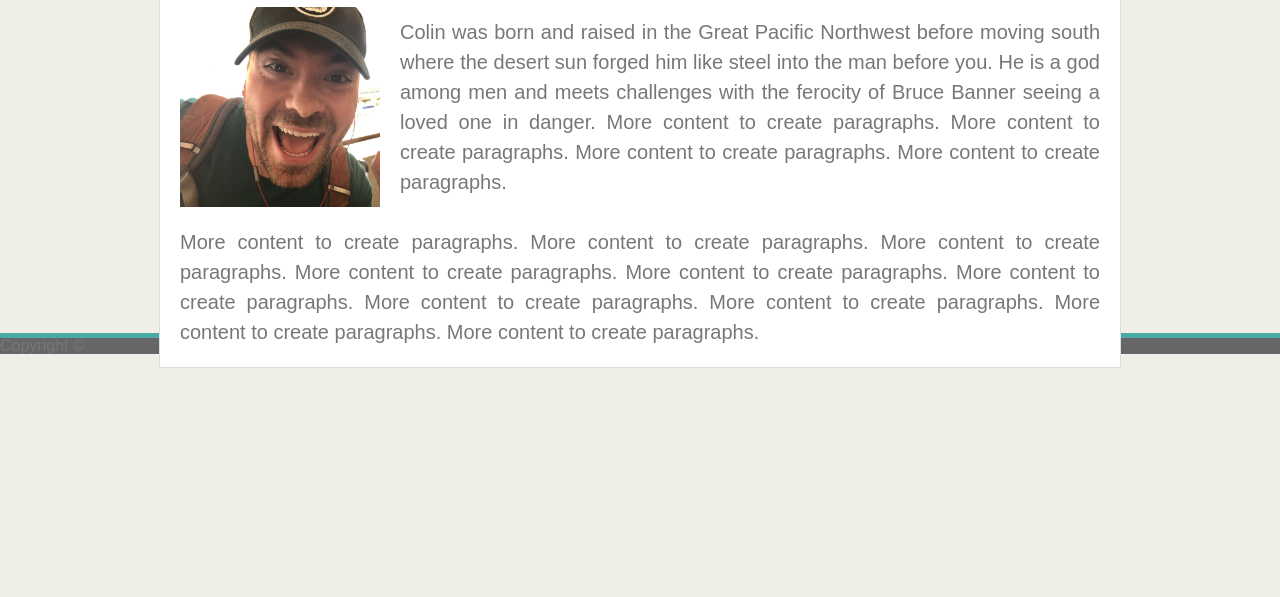
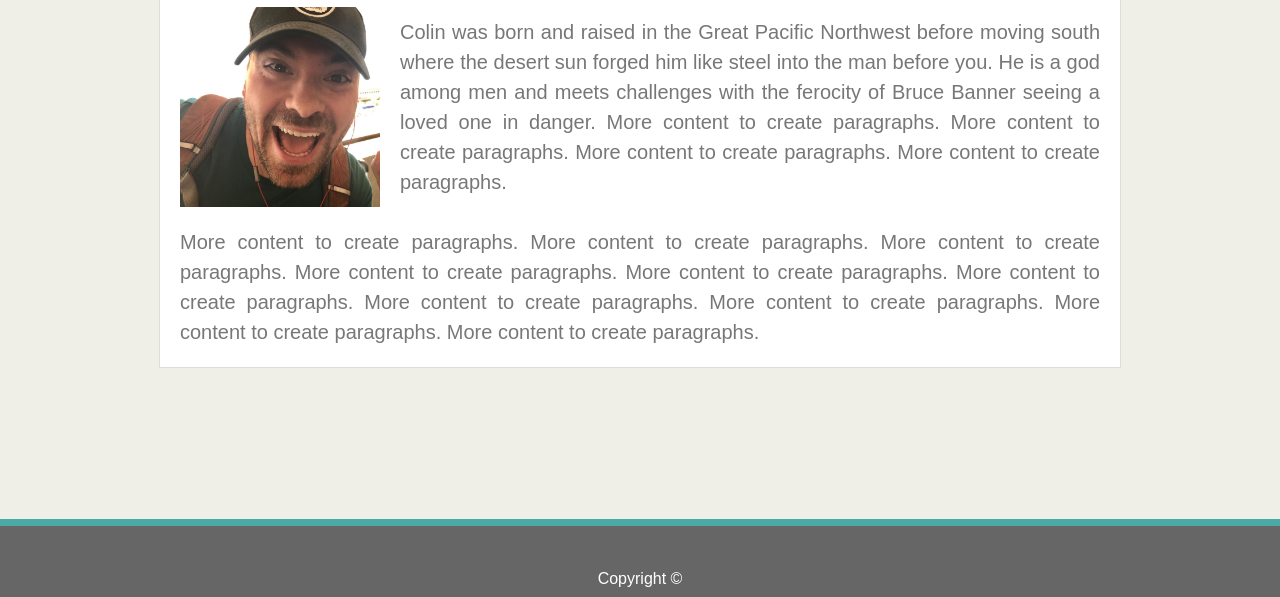
Before and after one commit to therealmcp/Basic-Portfolio, a plain HTML site: page index.html in a window 1280 px wide. Shown: the part 203-800 px from the top of the page. Drawn offline with Linux system fonts and the light colour scheme; a script that the page names is missing.

Commit message:
made sticky footer

```diff
--- a/assets/css/style.css
+++ b/assets/css/style.css
@@ -93,7 +93,14 @@ div {
 
 footer {
     background: #666666;
-    border-top: 5px solid #4aaaa5;
+    border-top: 7px solid #4aaaa5;
+    position: absolute;
+    bottom: 0;
+    width: 100%;
+    color: white;
+    text-align: center;
+    padding-top: 45px;
+    padding-bottom: 10px;
 }
 
 .headercontent {
```
Also changed, not shown: portfolio.html (+1 -1 lines).
